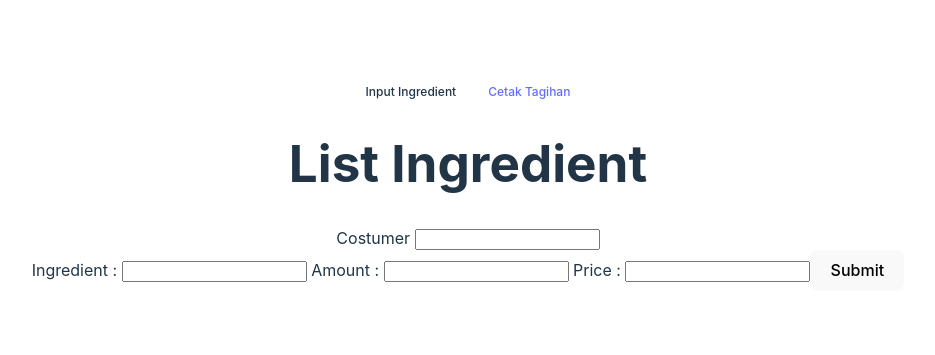
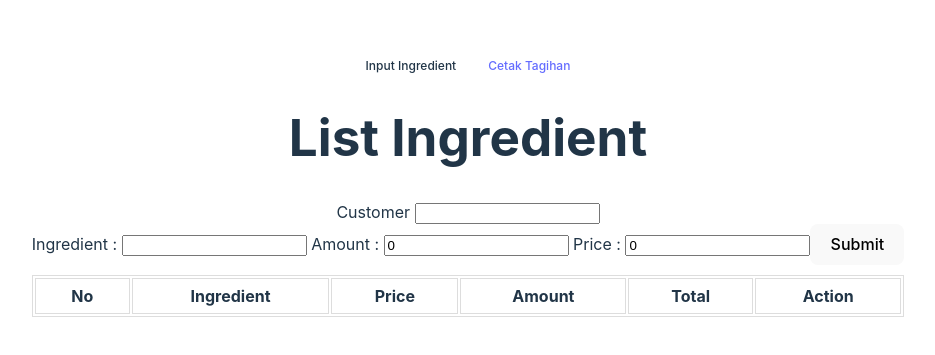
Before and after one commit to riyandrmd/Pertemuan-SinauCoding, a Vue app in the folder pertemuan-7/: page / in a window 1280 px wide. Shown: the part 229-584 px from the top of the page, without its empty margins (172-1107 px from the left). Built offline with nearby package versions, Linux system fonts and the light colour scheme.

Commit message:
bikin logic crud

```diff
--- a/pertemuan-7/views/InputIngredient.vue
+++ b/pertemuan-7/views/InputIngredient.vue
@@ -1,27 +1,87 @@
 <script setup>
-import { reactive, ref } from "vue"
+import { reactive, ref } from "vue";
+
+const ingredient = ref([]);
+
+const temp = reactive({
+  customer: "",
+  ingredient: "",
+  amount: 0,
+  price: 0,
+});
+
+const addIngredient = () => {
+  ingredient.value.push({ ...temp });
+  temp.customer = "";
+  temp.ingredient = "";
+  temp.amount = 0;
+  temp.price = 0;
+
+  console.log(ingredient.value);
+};
+
+const deleteIngredient = (index) => {
+  ingredient.value.splice(index, 1);
+};
 </script>
 
 <template>
   <h1>List Ingredient</h1>
-  <label for="costumer">
-    Costumer
-    <input type="text" id="costumer" /> <br />
+  <label for="customer">
+    Customer
+    <input type="text" id="customer" v-model="temp.customer" /> <br />
   </label>
   <span>
     <label for="ingredient">
       Ingredient :
-      <input type="text" id="ingredient" />
+      <input type="text" id="ingredient" v-model="temp.ingredient" />
     </label>
     <label for="amount">
       Amount :
-      <input type="number" id="amount" />
+      <input type="number" id="amount" v-model="temp.amount" />
     </label>
     <label for="price">
       Price :
-      <input type="number" id="price" />
+      <input type="number" id="price" v-model="temp.price" />
     </label>
-    <button type="submit">Submit</button>
+    <button type="submit" @click="addIngredient()">Submit</button>
   </span>
-  <table></table>
+  <table>
+    <thead>
+      <tr>
+        <th>No</th>
+        <th>Ingredient</th>
+        <th>Price</th>
+        <th>Amount</th>
+        <th>Total</th>
+        <th>Action</th>
+      </tr>
+    </thead>
+    <tbody>
+      <tr v-for="(data, index) in ingredient" :key="index">
+        <td>{{ index + 1 }}</td>
+        <td>{{ data.ingredient }}</td>
+        <td>{{ data.price }}</td>
+        <td>{{ data.amount }}</td>
+        <td>{{ data.amount * data.price }}</td>
+        <td>
+          <button type="button" @click="deleteIngredient(index)">Delete</button>
+        </td>
+      </tr>
+    </tbody>
+  </table>
 </template>
+
+<style scoped>
+table {
+  margin-top: 10px;
+  border: 1px solid #dddddd;
+  width: 100%;
+}
+
+th,
+td {
+  padding: 5px 15px;
+  border: 1px solid #dddddd;
+}
+</style>
```
